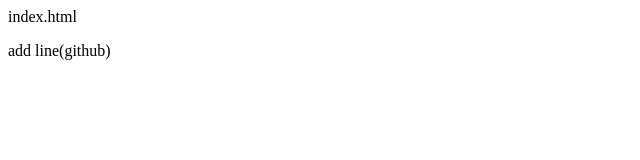
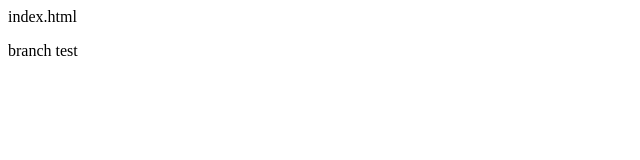
Before and after one commit to ruddnjs7148/MyLocalRepo, a plain HTML site: page index.html in a window 1280 px wide. Shown: the full height of the page, 0-640 px from the left. Drawn offline with Linux system fonts and the light colour scheme.

Commit message:
Branch test

```diff
--- a/index.html
+++ b/index.html
@@ -2,6 +2,6 @@
 <html>
 	<body>
 		<p>index.html</p>
-		add line(github)
+		branch test
 	</body>
 </html>
```
